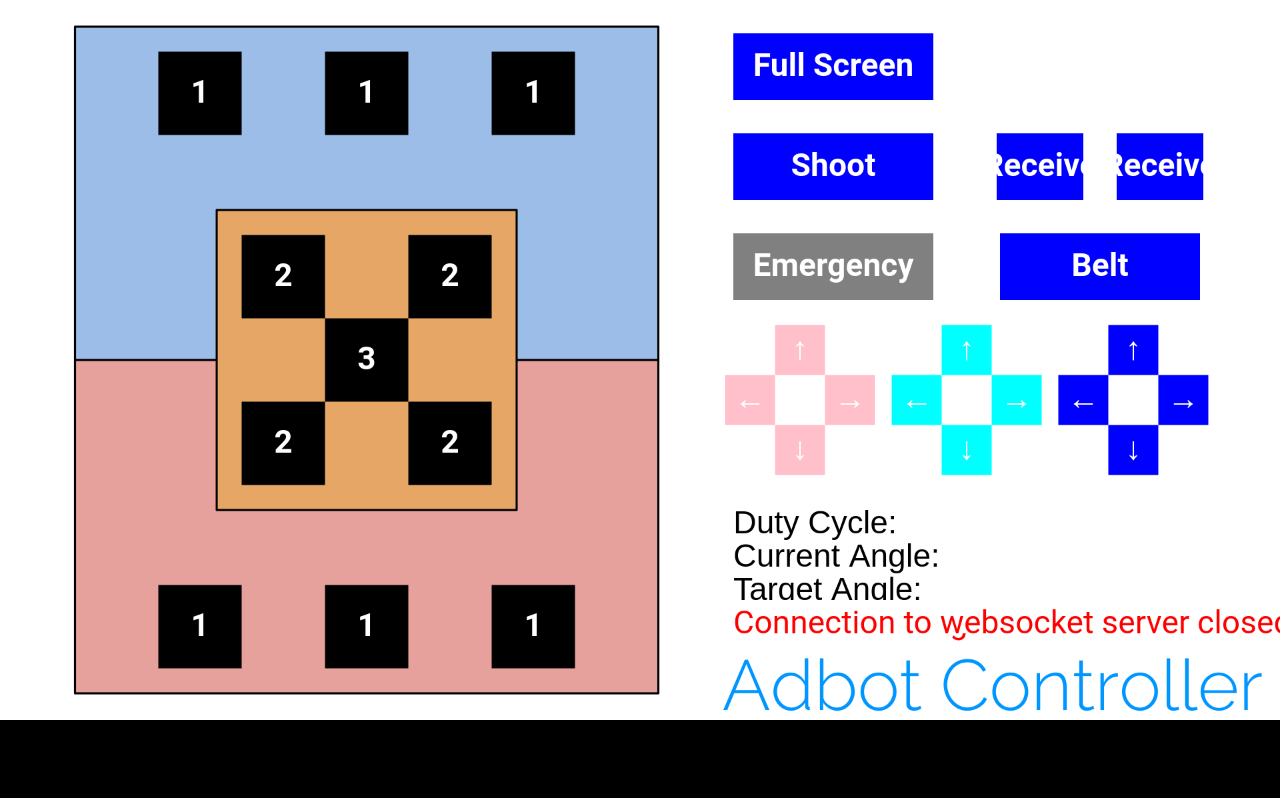
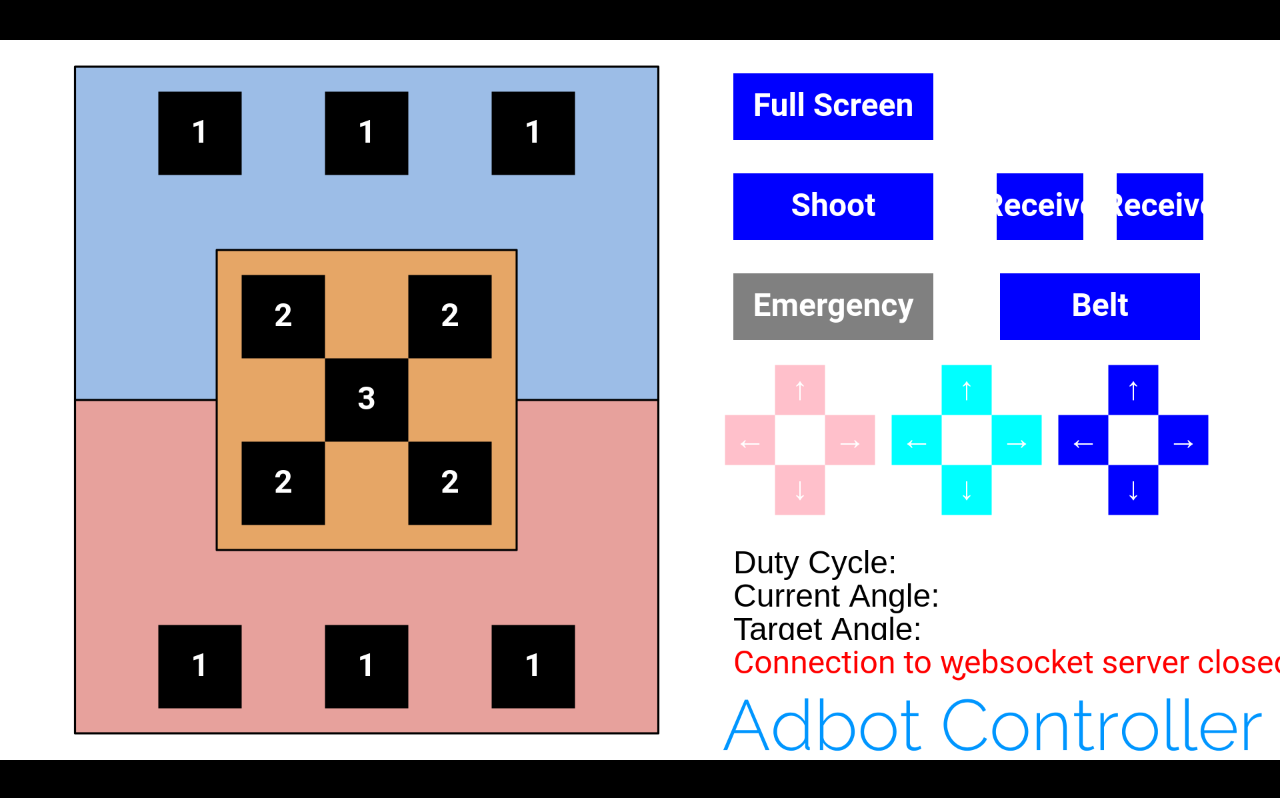
Before and after one commit to tsukurobo/adbot, a plain HTML site: page www/index.html in a window 1280 px wide. Drawn offline with Linux system fonts and the light colour scheme.

Commit message:
display canvas vertically centre

```diff
--- a/www/style.css
+++ b/www/style.css
@@ -1,8 +1,12 @@
 body{
     margin: 0;
     padding: 0;
+    height: 100dvh;
     background: #000;
     font-family: sans-serif;
+    display: flex;
+    justify-content: center;
+    align-items: center;
 }
 #canvas{
     background-image: url("./canvas_back.png");
```
